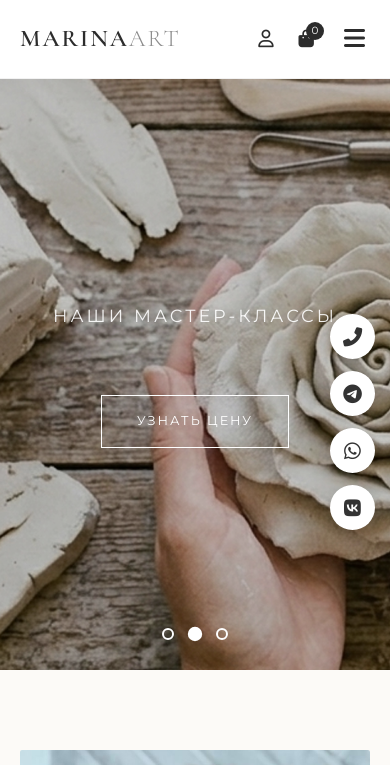
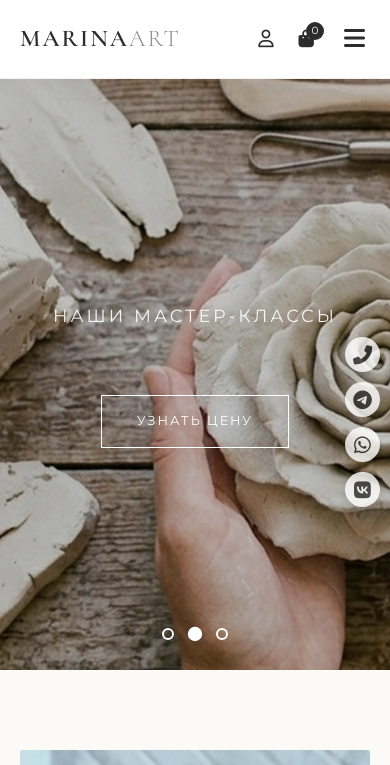
Before and after one commit to NaumAleksei/art-gallery, a website: page index.html in a window 390 px wide. Shown: the top 765 px of the page. Drawn offline with nearby package versions, Linux system fonts and the light colour scheme.

Commit message:
editing contact icons mobile

```diff
--- a/public/css/style.css
+++ b/public/css/style.css
@@ -1622,14 +1622,19 @@ header {
 
 @media (max-width: 768px) {
     .floating-contacts {
-        right: 15px;
-        gap: 12px;
+        right: 10px;
+        gap: 10px;
     }
 
     .contact-bubble {
-        width: 45px;
-        height: 45px;
+        opacity: 0.8;
+        width: 35px;
+        height: 35px;
         font-size: 1.2rem;
+    }
+    .contact-bubble:active {
+        opacity: 1;   /* При нажатии возвращаем полную яркость */
+        transform: scale(0.9); /* Легкий эффект вдавленности при клике */
     }
 
     .desktop-only { display: none; }
```
